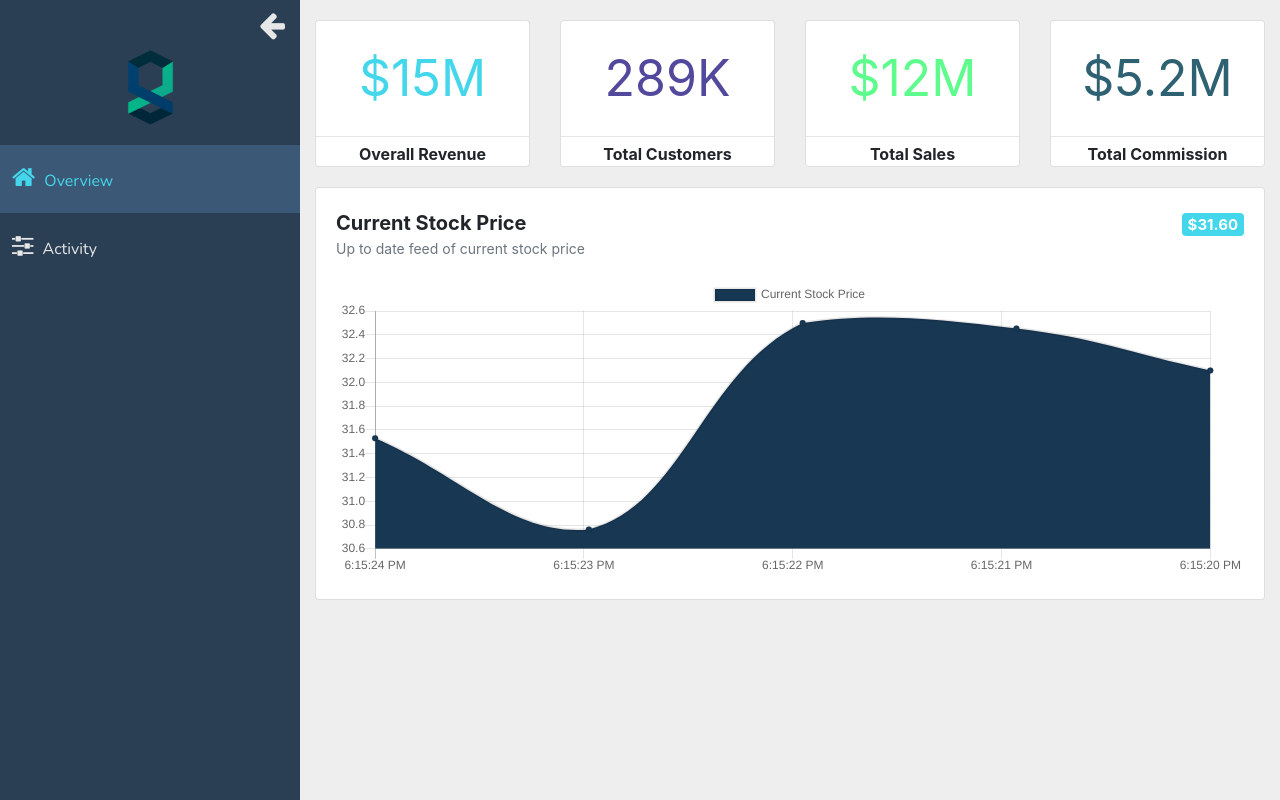
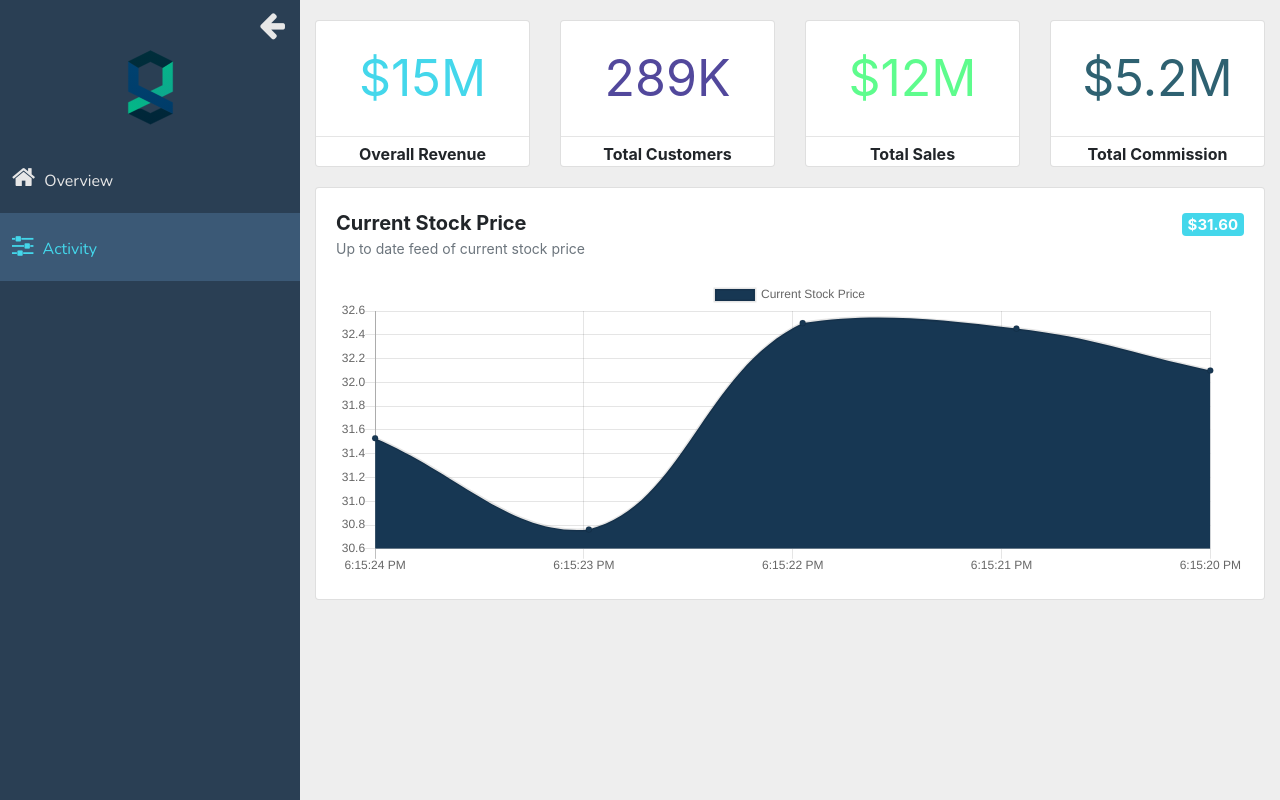
Before and after one commit to CS3237-Project/FineSpine-Dashboard, a React (Create React App) app: page /activity in a window 1280 px wide. Built offline with nearby package versions, Linux system fonts and the light colour scheme.

Commit message:
Fix active link on refresh.

```diff
--- a/src/App.js
+++ b/src/App.js
@@ -25,20 +25,33 @@ class App extends Component {
     ]
   };
 
+  componentDidMount() {
+    //set active link based on window path
+    this.setActiveLink(window.location.pathname);
+  }
+
   toggleSidebar = () => {
     this.setState({ sidebarIsOpen: !this.state.sidebarIsOpen });
   };
 
-  setActiveLink = (link, history) => {
+  handleLinkClick = (path, history) => {
+    this.setActiveLink(path, () => {
+      history.push(path);
+    });
+  };
+
+  setActiveLink = (path, cb) => {
     this.setState(
       {
         links: this.state.links.map(l => ({
           ...l,
-          active: link.text === l.text
+          active: path === l.path
         }))
       },
       () => {
-        history.push(link.path);
+        if (cb) {
+          cb();
+        }
       }
     );
   };
@@ -52,7 +65,7 @@ class App extends Component {
             <Sidebar
               isOpen={sidebarIsOpen}
               toggle={this.toggleSidebar}
-              onLinkClick={this.setActiveLink}
+              onLinkClick={this.handleLinkClick}
               links={links}
             />
             <div
--- a/src/components/sidebar/Sidebar.js
+++ b/src/components/sidebar/Sidebar.js
@@ -44,7 +44,7 @@ const Sidebar = ({ isOpen, toggle, links, onLinkClick, history }) => {
             <div
               data-tip
               data-for={i.text}
-              onClick={() => onLinkClick(i, history)}
+              onClick={() => onLinkClick(i.path, history)}
               className={`sidebar-link ${i.active ? "active" : ""}`}
             >
               {i.icon} {isOpen && i.text}
```
